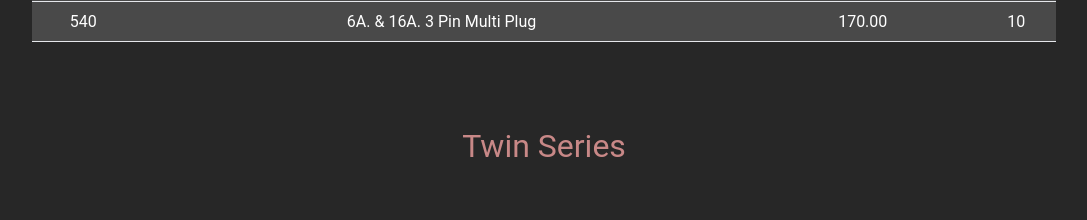
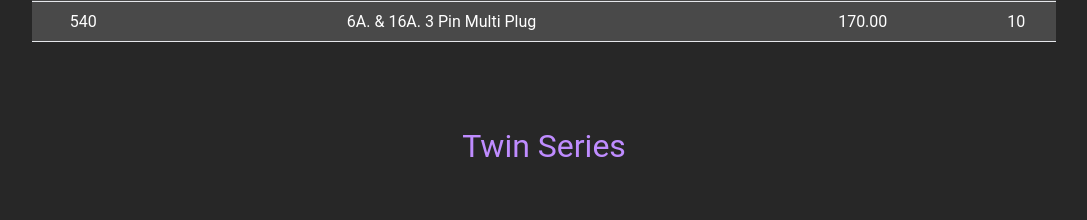
Before and after one commit to sksharma919839/starco, a React (Create React App) app: page /airo in a window 1280 px wide. Shown: the part 4900-5120 px from the top of the page, without its empty margins (96-1183 px from the left). Built offline with nearby package versions, Linux system fonts and the light colour scheme.

Commit message:
Update Airotwin.jsx

```diff
--- a/src/Components/Airo/Airotwin.jsx
+++ b/src/Components/Airo/Airotwin.jsx
@@ -14,7 +14,7 @@ function Airotwin() {
           data-aos-delay="100"
           className="text-center py-[30px]"
         >
-          <h4 className="hover:text-[#ffffff] text-[32px] cursor-pointer text-[#C88887] transition-all duration-500">
+          <h4 className="hover:text-[#ffffff] text-[32px] cursor-pointer text-[#bf8cff] transition-all duration-500">
             Twin Series
           </h4>
         </div>
```
